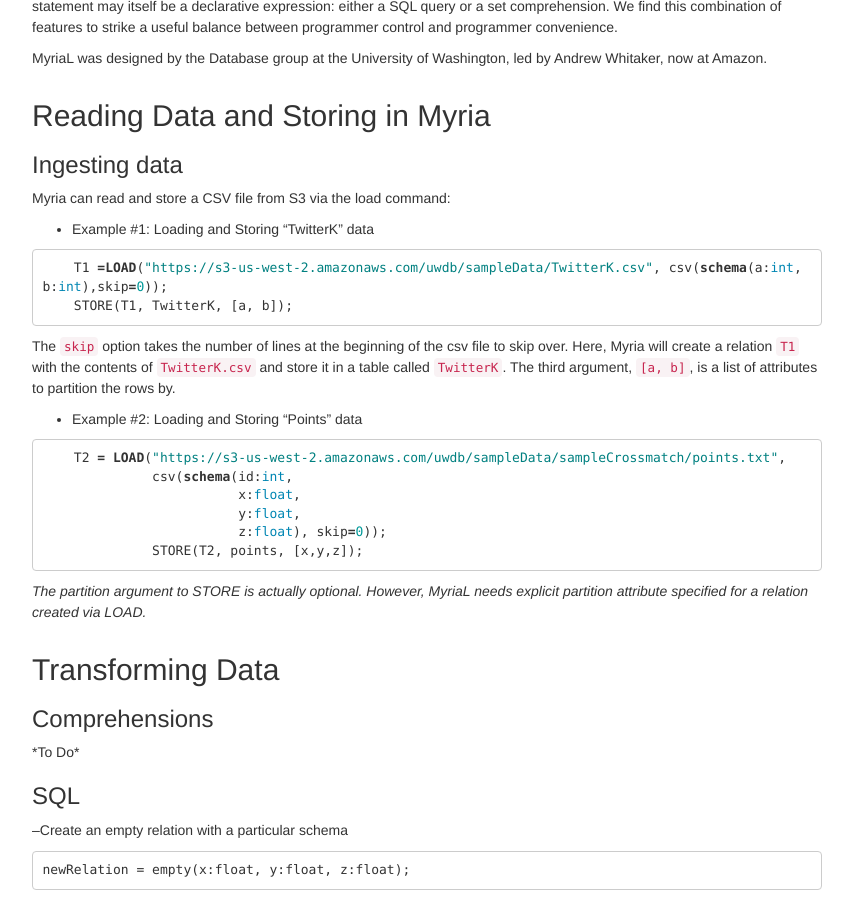
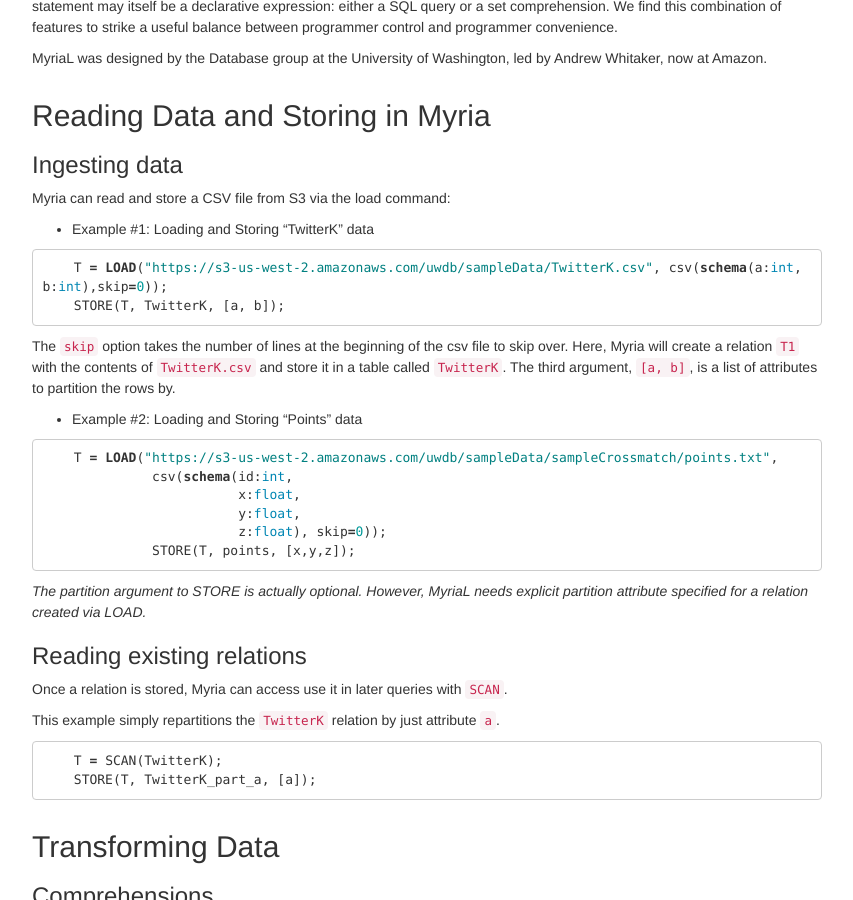
Before and after one commit to uwescience/myria-website, a Jekyll site: the page built from docs/myrial.md, in a window 1280 px wide and 900 px high, scrolled down 385 px. Shown: the whole window, without its empty margins (213-1066 px from the left). Built offline with Jekyll 4.4.1, drawn with Linux system fonts in a browser that asks for light colours; nearby versions of some CDN libraries; Markdown is read by kramdown in place of the engine named in the settings.

Commit message:
SCAN example

````diff
--- a/docs/myrial.md
+++ b/docs/myrial.md
@@ -24,8 +24,8 @@ Myria can read and store a CSV file from S3 via the load command:
 * Example #1: Loading and Storing "TwitterK" data
 
 ```sql
-    T1 =LOAD("https://s3-us-west-2.amazonaws.com/uwdb/sampleData/TwitterK.csv", csv(schema(a:int, b:int),skip=0));
-    STORE(T1, TwitterK, [a, b]);
+    T = LOAD("https://s3-us-west-2.amazonaws.com/uwdb/sampleData/TwitterK.csv", csv(schema(a:int, b:int),skip=0));
+    STORE(T, TwitterK, [a, b]);
 ```
 
 The `skip` option takes the number of lines at the beginning of the csv file to skip over.
@@ -34,15 +34,27 @@ Here, Myria will create a relation `T1` with the contents of `TwitterK.csv` and
 * Example #2: Loading and Storing "Points" data
 
 ```sql
-    T2 = LOAD("https://s3-us-west-2.amazonaws.com/uwdb/sampleData/sampleCrossmatch/points.txt",
+    T = LOAD("https://s3-us-west-2.amazonaws.com/uwdb/sampleData/sampleCrossmatch/points.txt",
               csv(schema(id:int,
                          x:float,
                          y:float,
                          z:float), skip=0));
-              STORE(T2, points, [x,y,z]);
+              STORE(T, points, [x,y,z]);
 ```
 
 *The partition argument to STORE is actually optional. However, MyriaL needs explicit partition attribute specified for a relation created via LOAD.*
+
+###Reading existing relations
+
+Once a relation is stored, Myria can access use it in later queries with `SCAN`.
+
+This example simply repartitions the `TwitterK` relation by just attribute `a`.
+
+```sql
+    T = SCAN(TwitterK);
+    STORE(T, TwitterK_part_a, [a]);
+```
+
 
 ##Transforming Data
 ###Comprehensions
````
